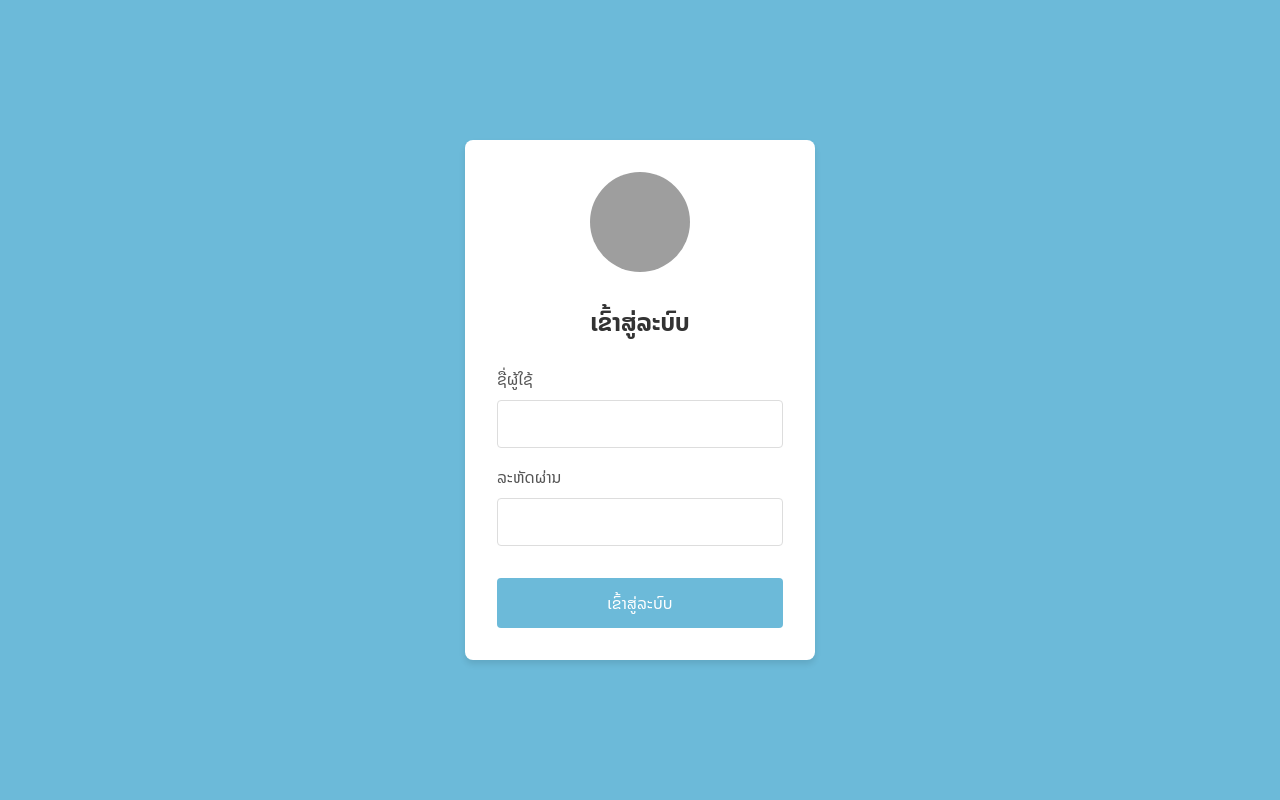
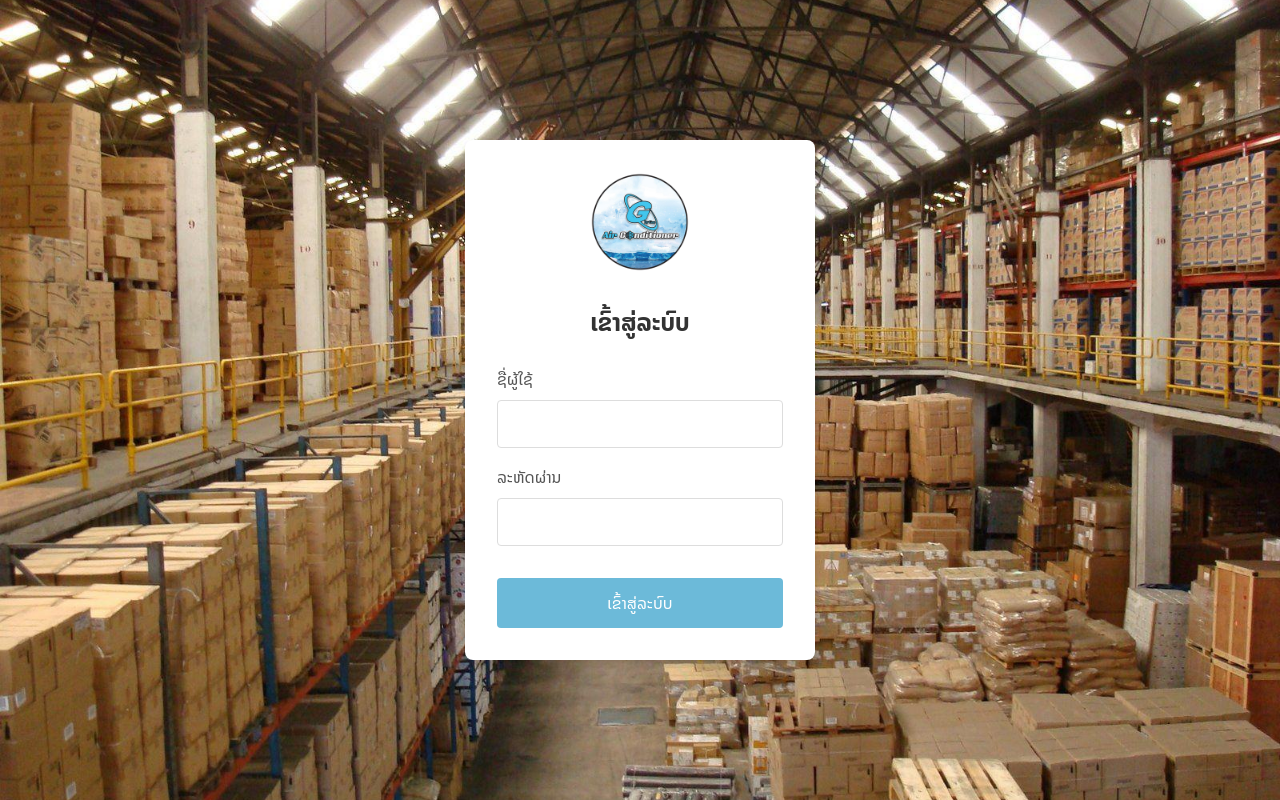
Before and after one commit to FarGamer3/gee-pos, a React (Vite) app: page /login in a window 1280 px wide. Built offline with nearby package versions, Linux system fonts and the light colour scheme; grey boxes are pictures that could not be loaded.

Commit message:
app photo

```diff
--- a/src/pages/Login.module.css
+++ b/src/pages/Login.module.css
@@ -3,7 +3,10 @@
     justify-content: center;
     align-items: center;
     min-height: 100vh;
-    background-color: #6CBAD9;
+    background-image: url('../assets/login-bg.jpg'); /* ເພີ່ມຮູບພາບພື້ນຫຼັງ */
+    background-size: cover;
+    background-position: center;
+    background-repeat: no-repeat;
   }
 
   .loginCard {
```
Also changed, not shown: src/assets/login-bg.jpg (added), src/assets/logo.png (added).
